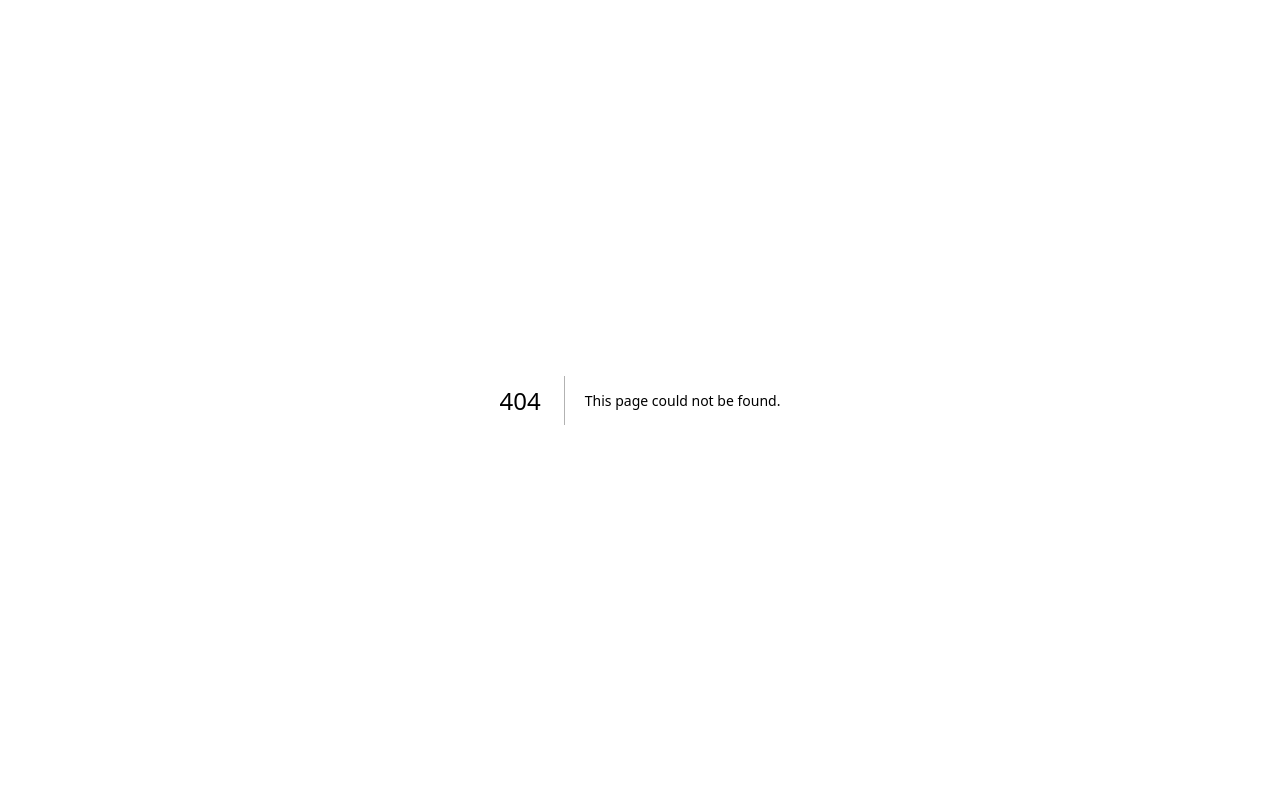
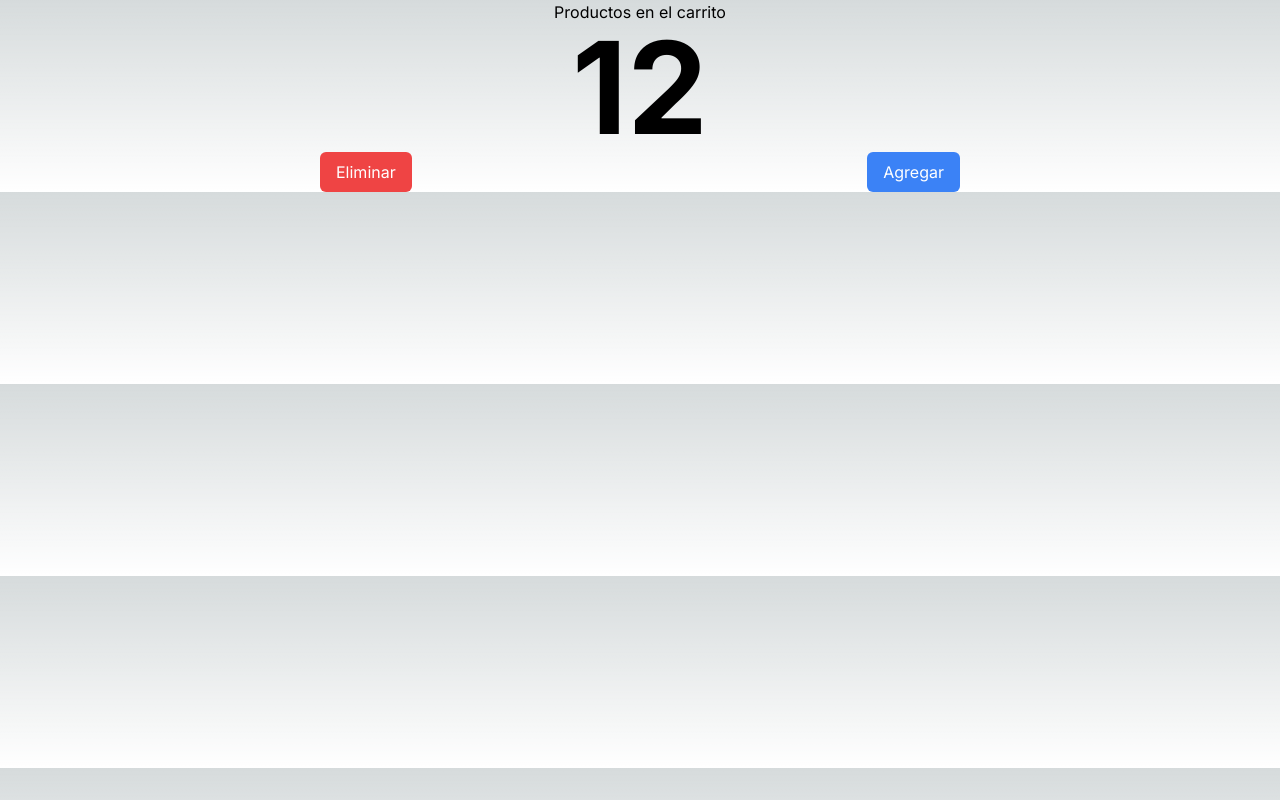
Before and after one commit to felipe-parra/big-mix-app, a Next.js app: page /dashboard/counter in a window 1280 px wide. Before the commit this address had no page. Built offline with nearby package versions, Linux system fonts and the light colour scheme.

Commit message:
Adding counter pages & components

```diff
--- /dev/null
+++ b/src/app/components/counter/components/CounterComponent.tsx
@@ -0,0 +1,41 @@
+'use client'
+import { useState } from 'react'
+
+interface CounterComponentProps {
+  value: number
+}
+export const CounterComponent = ({ value = 12 }: CounterComponentProps) => {
+  const [counter, setCounter] = useState(value)
+
+  const handleAdd = () => {
+    setCounter(counter + 1)
+  }
+
+  const handleSubtract = () => {
+    setCounter(counter - 1)
+  }
+  return (
+    <>
+      <span
+        className='text-9xl font-bold'
+      >
+        {counter}
+      </span>
+      <article className='w-1/2 flex items-center justify-between'>
+        <button
+          className='px-4 py-2 text-white bg-red-500 rounded-md'
+          onClick={handleSubtract}
+        >
+          Eliminar
+        </button>
+        <button
+          className='px-4 py-2 text-white bg-blue-500 rounded-md'
+          onClick={handleAdd}
+        >
+          Agregar
+        </button>
+
+      </article>
+    </>
+  )
+}
--- /dev/null
+++ b/src/app/components/counter/index.tsx
@@ -0,0 +1 @@
+export { CounterComponent } from './components/CounterComponent'
--- /dev/null
+++ b/src/app/dashboard/counter/page.tsx
@@ -0,0 +1,21 @@
+import { CounterComponent } from '@/app/components/counter'
+import { Metadata } from 'next'
+
+export const metadata: Metadata = {
+  title: 'Shopping cart',
+  description: 'A simple shopping cart',
+}
+
+export default function CounterPage() {
+
+  return (
+    <section
+      className='flex flex-col items-center justify-center w-full h-full'
+    >
+      <span>
+        Productos en el carrito
+      </span>
+      <CounterComponent value={12} />
+    </section>
+  )
+}
```
